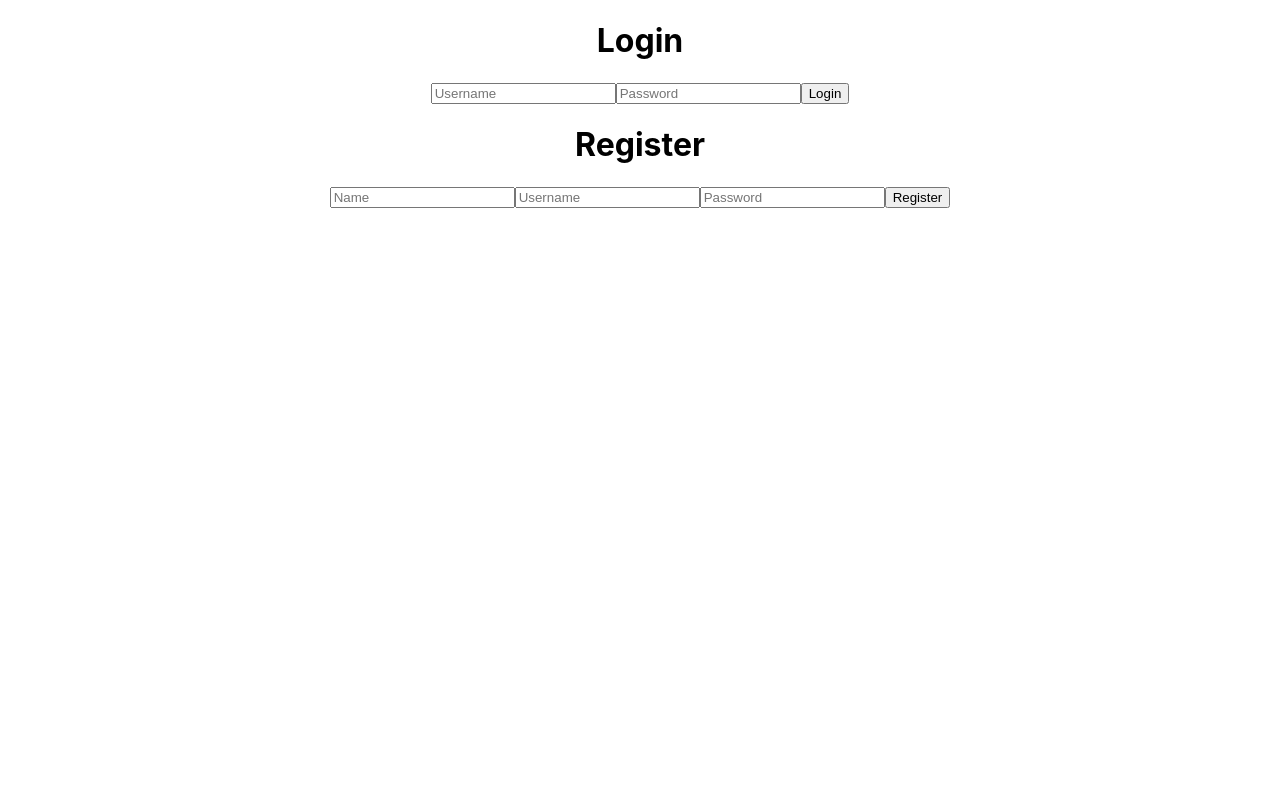
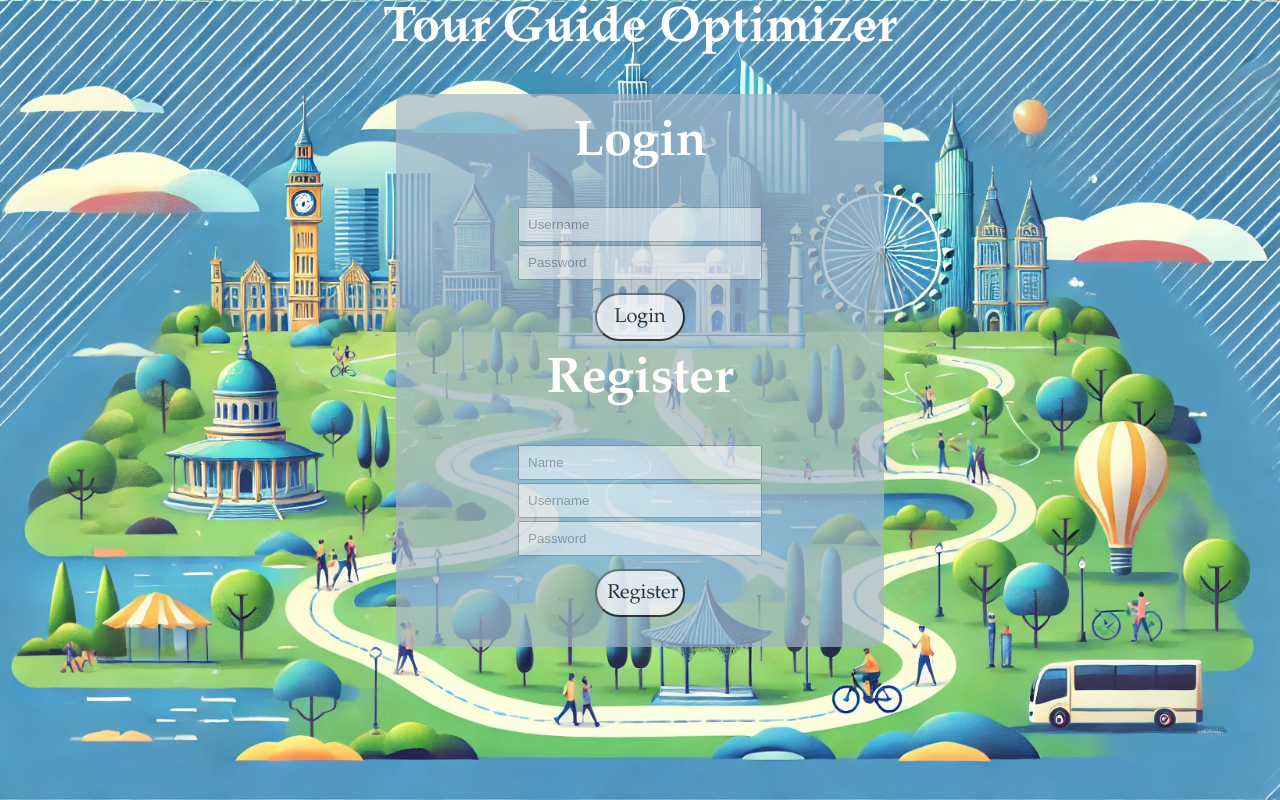
Before and after one commit to DylanVig/route-optimizer, a React (Create React App) app in the folder route_optimizer_frontend/: page / in a window 1280 px wide. Built offline with nearby package versions, Linux system fonts and the light colour scheme.

Commit message:
Added some CSS styling to intro page

```diff
--- a/route_optimizer_frontend/src/Account/Account.js
+++ b/route_optimizer_frontend/src/Account/Account.js
@@ -0,0 +1,42 @@
+import React, { useState, useEffect } from 'react';
+import { AccountOperations } from './AccountOperations.js';
+
+export default function Account({ userId }) {
+    const [username, setUsername] = useState('');
+    const [password, setPassword] = useState('');
+    const [name, setName] = useState('');
+    const [error, setError] = useState(null);
+
+    useEffect(() => {
+        const success = (data) => {
+            console.log("Data received:", data); // Debugging line to check received data
+            if (data && typeof data === 'object') {
+                setUsername(data.username);
+                setPassword(data.password);
+                setName(data.name);
+                console.log("Username set to:", data.username); // Debugging line to check state update
+                console.log("Password set to:", data.password); // Debugging line to check state update
+                console.log("Name set to:", data.name); // Debugging line to check state update
+            } else {
+                console.log("Unexpected data format:", data);
+            }
+        };
+        const failure = (message) => {
+            console.log("Failed: " + message);
+            alert("Retrieval Failed: " + message);
+            setError(message);
+        };
+        AccountOperations.getUserDetails(userId, success, failure);
+    }, [userId]);
+
+    if (error) {
+        return <h1>Error: {error}</h1>;
+    }
+
+    return (
+        <div>
+            <h1>Hi {name}</h1>
+            <button>Create Route</button>
+        </div>
+    );
+}
--- /dev/null
+++ b/route_optimizer_frontend/src/Account/AccountOperations.js
@@ -0,0 +1,16 @@
+import { AccountRequest } from '../util/receiveApi.js';
+
+export const AccountOperations = {
+    getUserDetails: (userId, successCallback, failureCallback) => {
+        const success = (data) => {
+            console.log("Successful");
+            successCallback(data); // Pass the data to the success callback
+        };
+        const failure = (message) => {
+            console.log("Failed: " + message);
+            alert("Retrieval Failed: " + message);
+            failureCallback(message); // Pass the error message to the failure callback
+        };
+        AccountRequest.getUserDetails(userId, success, failure);
+    },
+}
--- a/route_optimizer_frontend/src/App.js
+++ b/route_optimizer_frontend/src/App.js
@@ -1,20 +1,30 @@
 import logo from './logo.svg';
 import './App.css';
 import Login from './Login/Login.js'
-import { useState } from 'react'
+import Intro from './IntroPage/Intro.js'
+import { useState, useEffect } from 'react'
+import Account from './Account/Account.js'
 
 function App() {
 
   const [ loggedIn, setLoggedIn ] = useState(false);
+  const [ userId, setUserId ] = useState(0);
 
-  function handleLogin() {
+  function handleLogin(userData) {
+    setUserId(userData.id);
     setLoggedIn(true);
   }
 
   return (
     <div className="App">
       {
-        !loggedIn ? <Login onLogin={handleLogin} /> : <h1>Hi</h1>
+        !loggedIn ? (
+          <center>
+            <Intro onLogin={handleLogin} />
+          </center>
+        ): (
+          <Account userId={userId} />
+        )
       }
     </div>
   );
--- /dev/null
+++ b/route_optimizer_frontend/src/IntroPage/Intro.css
@@ -0,0 +1,15 @@
+.intro {
+    background-image: url('../assets/tour_optimizer_background.jpg');
+    background-size: cover;
+    background-position: center;
+    background-repeat: no-repeat;
+    height: 100vh;
+    width: 100vw;
+
+    h1 {
+        color: white;
+        font-size: 50px;
+        font-family: 'Palatino';
+        margin-top: 0px;
+    }
+}
--- /dev/null
+++ b/route_optimizer_frontend/src/IntroPage/Intro.js
@@ -0,0 +1,15 @@
+import Login from '../Login/Login.js'
+import './Intro.css'
+
+export default function Intro({ handleLogin }) {
+
+
+    return (
+        <div className="intro">
+            <center>
+                <h1>Tour Guide Optimizer</h1>
+                <Login onLogin={handleLogin} />
+            </center>
+        </div>
+    )
+}
--- /dev/null
+++ b/route_optimizer_frontend/src/Login/Login.css
@@ -0,0 +1,41 @@
+.login {
+    width: 35%;
+    background-color: rgba(162, 181, 200, 0.7);
+    border-radius: 10px;
+    display: flex;
+    flex-direction: column;
+    align-items: center;
+    justify-content: center;
+    padding: 20px;
+
+    h1 {
+        color: white;
+        font-size: 35px;
+        font-family: 'Palatino';
+    }
+
+    button {
+        width: 20%;
+        padding: 10px;
+        margin: 10px;
+        font-size: 20px;
+        font-family: 'Palatino';
+        border-radius: 30px;
+        background-color: white;
+        opacity: 0.7;
+    }
+}
+
+.formFormat {
+    width: 100%;
+    display: flex;
+    flex-direction: column;
+    align-items: center;
+
+    input {
+        width: 50%;
+        padding: 8px;
+        opacity: 0.5;
+        margin-bottom: 3px;
+    }
+}
--- a/route_optimizer_frontend/src/Login/Login.js
+++ b/route_optimizer_frontend/src/Login/Login.js
@@ -1,6 +1,7 @@
 import React from 'react'
 import { useState } from 'react';
 import LoginOperations from './LoginOperations.js'
+import './Login.css'
 
 export default function Login({ onLogin }) {
     const [name, setName] = useState('');
@@ -11,11 +12,9 @@ export default function Login({ onLogin }) {
 
     function login() {
         LoginOperations.login(loginUsername, loginPassword, (data) => {
-            // Use the user data returned from the backend
             console.log("User ID:", data.id);
             console.log("User Name:", data.name);
             console.log("User Username:", data.username);
-            // Perform further actions, such as updating the state or calling onLogin
             onLogin(data);
         });
     }
@@ -30,9 +29,9 @@ export default function Login({ onLogin }) {
     }
 
     return (
-        <div>
+        <div className="login">
             <h1>Login</h1>
-            <form onSubmit={(e) => { e.preventDefault(); login(); }}>
+            <form onSubmit={(e) => { e.preventDefault(); login(); }} className="formFormat">
                 <input
                     type="text"
                     name="email"
@@ -52,7 +51,7 @@ export default function Login({ onLogin }) {
                 <button type="submit">Login</button>
             </form>
             <h1>Register</h1>
-            <form onSubmit={(e) => { e.preventDefault(); register(); }}>
+            <form onSubmit={(e) => { e.preventDefault(); register(); }} className="formFormat">
                 <input
                     type="text"
                     name="name"
--- a/route_optimizer_frontend/src/util/receiveApi.js
+++ b/route_optimizer_frontend/src/util/receiveApi.js
@@ -1,3 +1,28 @@
+export const AccountRequest = {
+    getUserDetails: function (userId, successCallback, failureCallback) {
+        fetch('http://localhost:8080/api/v1/user/details', {
+            method: 'GET',
+            headers: {
+                'Content-Type': 'application/json',
+                'UserId': userId,
+            }
+        })
+        .then(response => {
+            if (!response.ok) {
+                throw new Error('Incorrect User ID');
+            }
+            return response.json();
+        })
+        .then(data => {
+            successCallback(data); // Directly pass the plain text data
+        })
+        .catch(error => {
+            failureCallback(error.message);
+        });
+    }
+};
+
+
 export const LoginRequest = {
     loginAccount: function (username, password, successCallback, failureCallback) {
         fetch('http://localhost:8080/api/v1/user/login', {
```
Also changed, not shown: route_optimizer_frontend/src/Route/Route.js (added), route_optimizer_frontend/src/assets/tour_optimizer_background.jpg (added), 1 other file (tests, documents, lock files or other folders).
